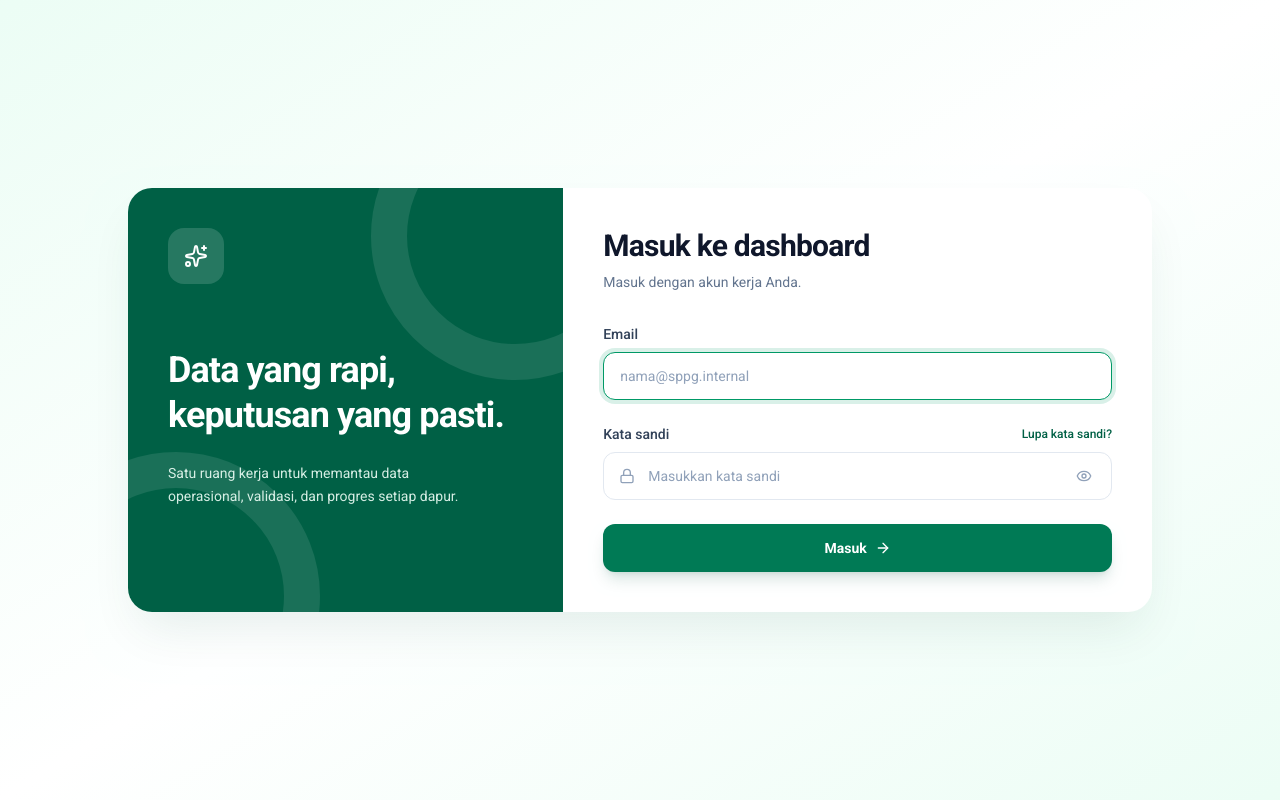
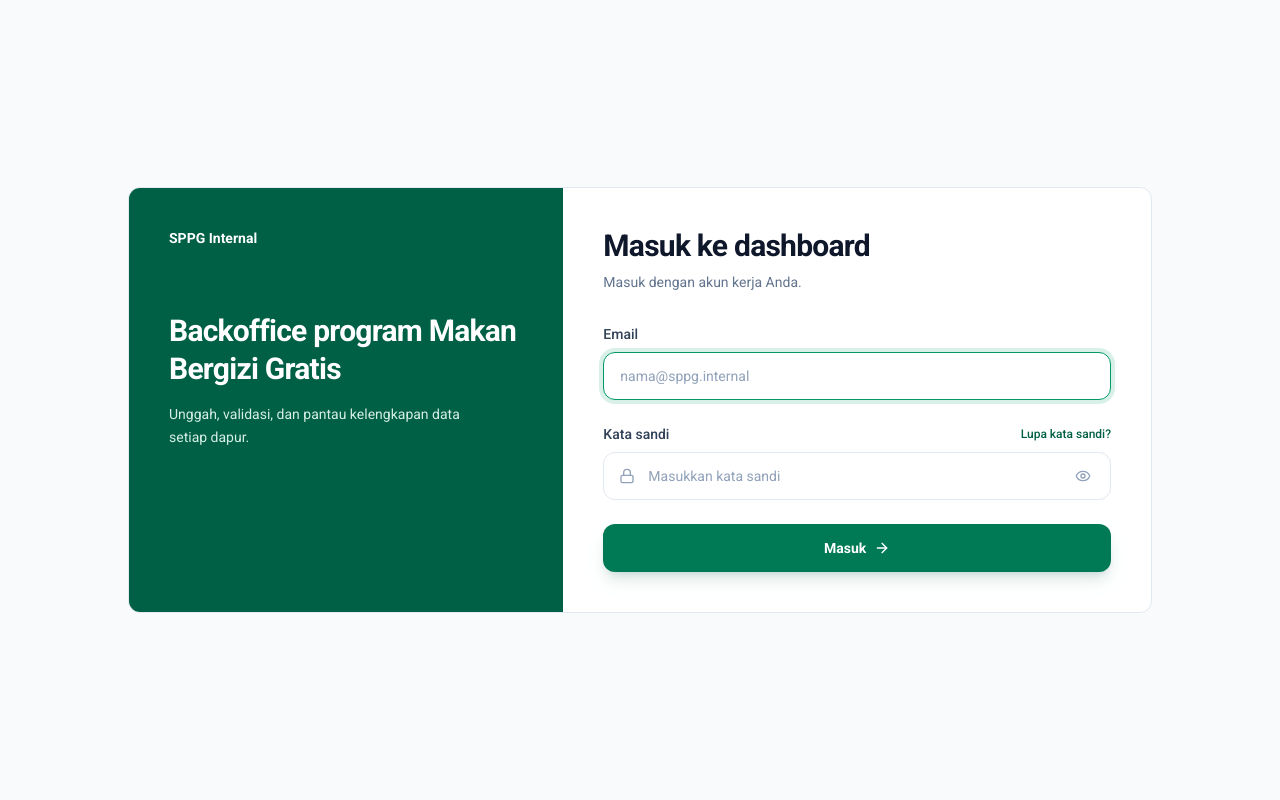
Before and after one commit to ibrahimpalamarta/SPPG-Dashboard, a Next.js app in the folder frontend-admin/: page /admin/login in a window 1280 px wide. Built offline with nearby package versions, Linux system fonts and the light colour scheme.

Commit message:
simplify login panel and overview heading

```diff
--- a/frontend-admin/app/login/page.tsx
+++ b/frontend-admin/app/login/page.tsx
@@ -1,5 +1,4 @@
 import type { Metadata } from "next";
-import { Sparkles } from "lucide-react";
 import { LoginForm } from "./login-form";
 
 export const metadata: Metadata = { title: "Masuk · SPPG Internal" };
@@ -9,18 +8,12 @@ export default async function LoginPage({ searchParams }: PageProps<"/login">) {
   const notice = expired ? "Sesi Anda berakhir. Silakan masuk kembali." : reset ? "Password diperbarui. Silakan masuk." : undefined;
 
   return (
-    <main className="flex min-h-screen items-center justify-center bg-linear-to-br from-emerald-50 via-white to-emerald-50 p-4 sm:p-8">
-      <div className="grid w-full max-w-5xl overflow-hidden rounded-3xl bg-white shadow-2xl shadow-emerald-900/10 lg:grid-cols-[0.85fr_1.15fr]">
-        <section className="relative hidden overflow-hidden bg-emerald-800 p-10 text-white lg:block" aria-hidden="true">
-          <div className="absolute -right-24 -top-24 size-72 rounded-full border-[36px] border-white/10" />
-          <div className="absolute -bottom-32 -left-24 size-72 rounded-full border-[36px] border-white/10" />
-          <div className="relative">
-            <span className="flex size-14 items-center justify-center rounded-2xl bg-white/15">
-              <Sparkles className="size-6" />
-            </span>
-            <h2 className="mt-16 text-4xl font-bold leading-tight tracking-tight">Data yang rapi, keputusan yang pasti.</h2>
-            <p className="mt-6 max-w-xs text-sm leading-relaxed text-emerald-50/90">Satu ruang kerja untuk memantau data operasional, validasi, dan progres setiap dapur.</p>
-          </div>
+    <main className="flex min-h-screen items-center justify-center bg-slate-50 p-4 sm:p-8">
+      <div className="grid w-full max-w-5xl overflow-hidden rounded-xl border border-slate-200 bg-white lg:grid-cols-[0.85fr_1.15fr]">
+        <section className="hidden bg-emerald-800 p-10 text-white lg:block" aria-hidden="true">
+          <p className="text-sm font-semibold">SPPG Internal</p>
+          <h2 className="mt-16 text-3xl font-bold leading-tight tracking-tight">Backoffice program Makan Bergizi Gratis</h2>
+          <p className="mt-4 max-w-xs text-sm leading-relaxed text-emerald-50/90">Unggah, validasi, dan pantau kelengkapan data setiap dapur.</p>
         </section>
 
         <section className="p-6 sm:p-10">
--- a/frontend-admin/components/overview/welcome-card.tsx
+++ b/frontend-admin/components/overview/welcome-card.tsx
@@ -8,7 +8,7 @@ export function WelcomeCard({ name }: { name: string }) {
     <Card className="p-6 sm:p-7">
       <div className="flex flex-wrap items-start justify-between gap-5">
         <div>
-          <h1 className="text-2xl font-bold tracking-tight text-slate-900 sm:text-3xl">Selamat datang kembali, {name}!</h1>
+          <h1 className="text-2xl font-bold tracking-tight text-slate-900 sm:text-3xl">Overview · {name}</h1>
         </div>
         <div className="flex flex-wrap gap-2">
           {filters.map((label) => (
```
